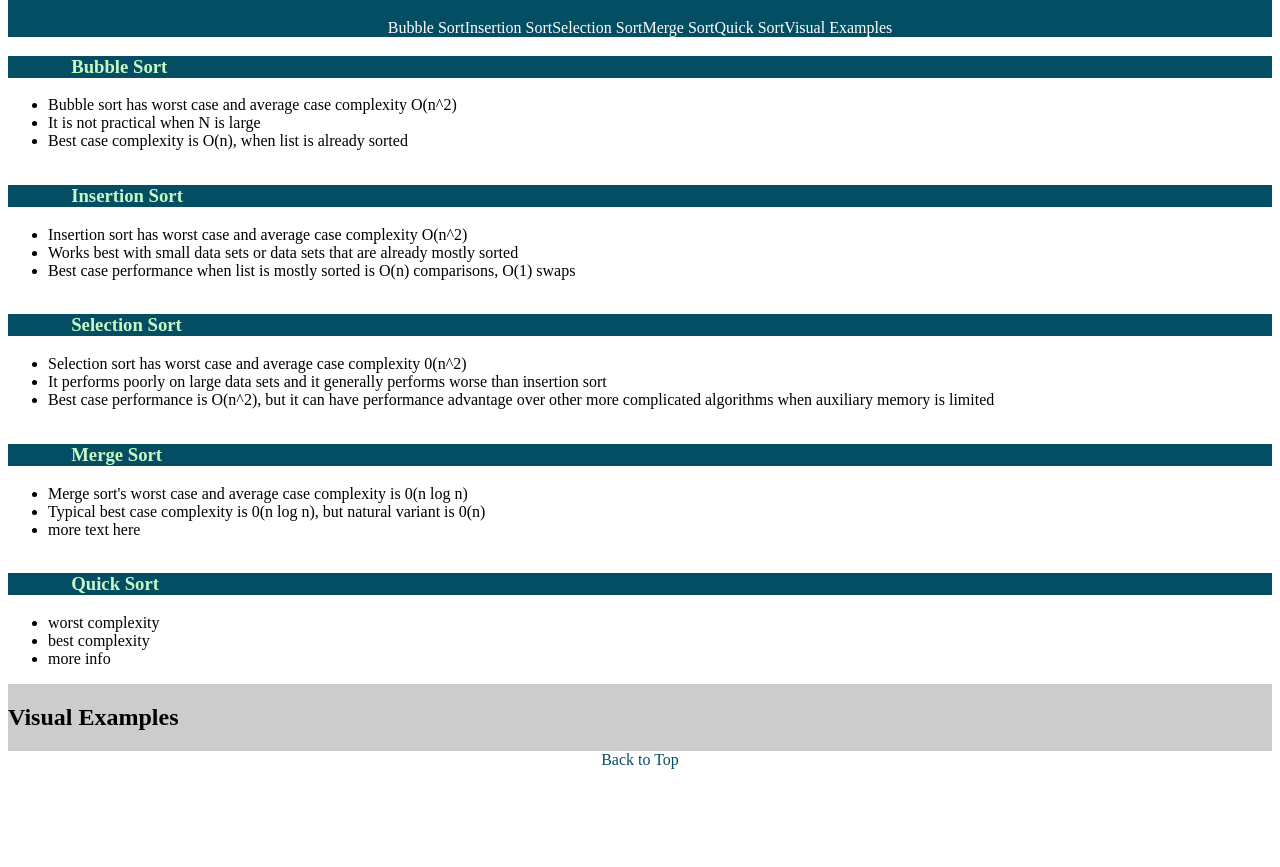
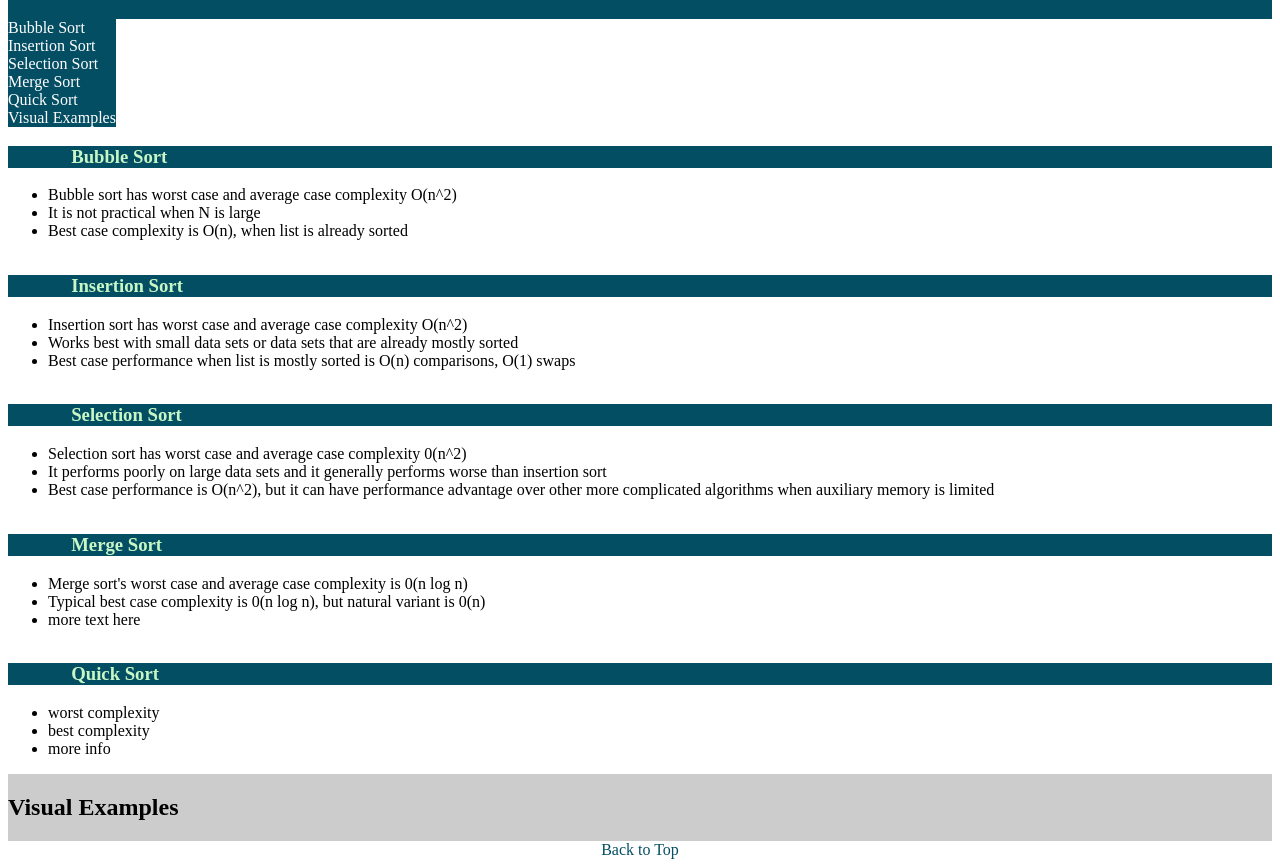
Before and after one commit to ddanskin/algorithms, a plain HTML site: page index.html in a window 1280 px wide. Shown: the part 69-936 px from the top of the page. Before the commit the page ends 846 px from the top, so only its background shows below. Drawn offline with Linux system fonts and the light colour scheme.

Commit message:
reorder elements in html and edit css positioning

```diff
--- a/index.html
+++ b/index.html
@@ -10,6 +10,8 @@
         <div id="container">
             <header id="page-title">
                 <h1>Sorting Algorithms</h1>
+            </header>
+            <div id="column-left">
                 <nav>
                     <a href="#bubble-sort">Bubble Sort</a>
                     <a href="#insertion-sort">Insertion Sort</a>
@@ -18,7 +20,8 @@
                     <a href="#quick-sort">Quick Sort</a>
                     <a href="#sort-animations">Visual Examples</a>
                 </nav>
-            </header>
+            </div>
+            <div id="column-right">
                 <section id="sorts">
                     <section id="bubble-sort">
                         <h1>Bubble Sort</h1>
@@ -76,6 +79,7 @@
                     <h1>Visual Examples</h1>
                     <div></div>
                 </section>
+            </div>
             <footer>
                 <a href="#page-title">Back to Top</a>
             </footer>
--- a/main.css
+++ b/main.css
@@ -8,6 +8,15 @@ body {
     justify-content: center;
 }
 
+#column-left {
+    display: flex;
+    flex-direction: row;
+    width:100%;
+}
+#column-right {
+    display: flex;
+    flex-direction: column;
+}
 header {
     display: flex;
     flex-direction: column;
@@ -22,10 +31,10 @@ header h1 {
 }
 
 nav {
+    background-color: #044e64;
     display: flex;
     flex-direction: row;
     justify-content: center;
-    align-items: flex-end;
 }
 nav a {
     text-decoration: none;
@@ -63,3 +72,15 @@ footer a {
 footer a:hover {
     border: 2px solid black;
 }
+
+@media only screen and (min-width: 768px) {
+    column-left {
+        flex-direction: column;
+        width: auto;
+        height: 100%;
+    }
+
+    nav {
+        flex-direction: column;
+    }
+}
```
Lines whose indentation alone changed are shown as unchanged.
